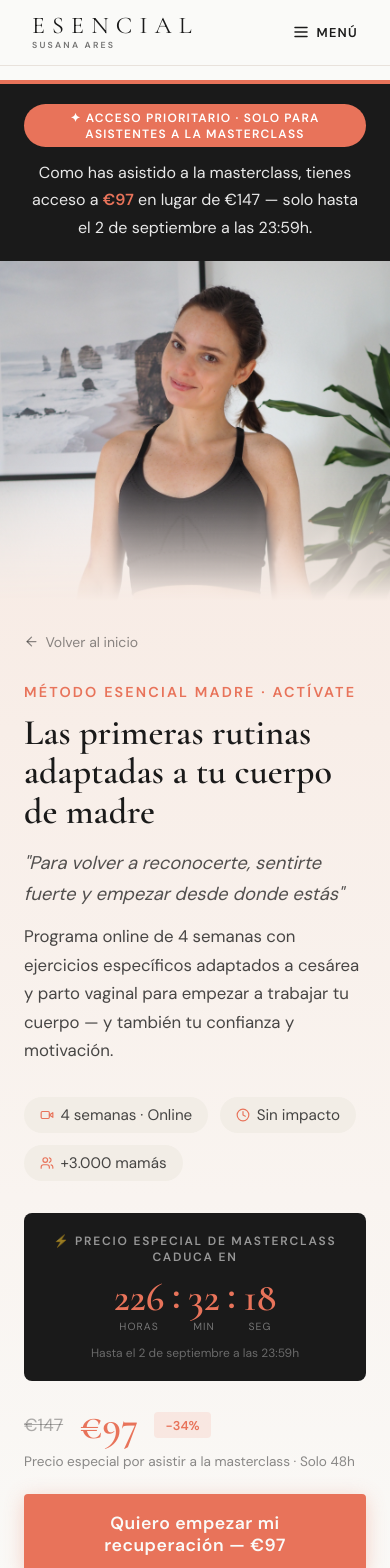
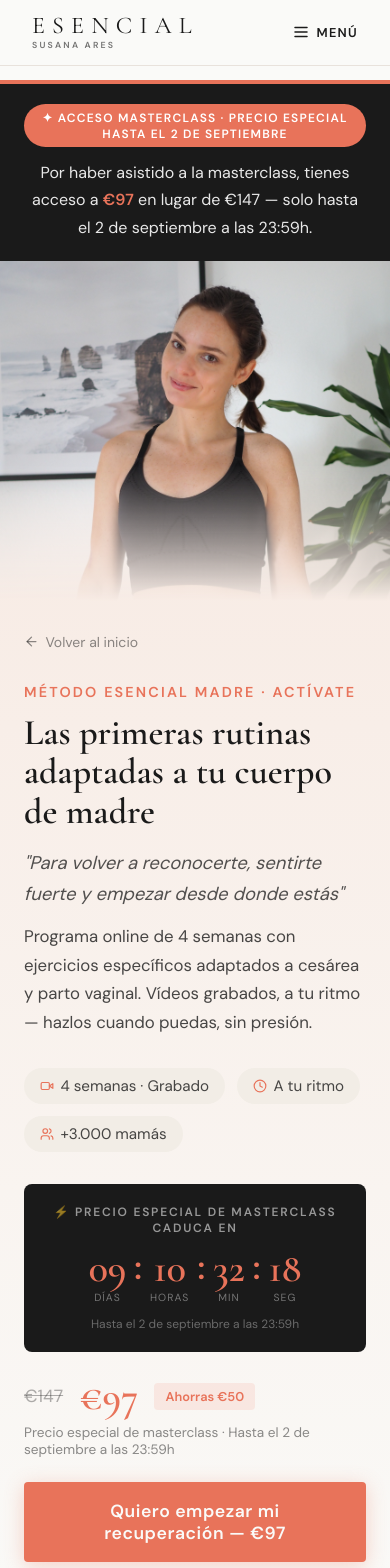
Before and after one commit to susanaaresla-lab/esencial-susana, a React (Create React App) app: page /activate-masterclass in a window 390 px wide. Shown: the top 1568 px of the page. Built offline with nearby package versions, Linux system fonts and the light colour scheme.

Commit message:
activate masterclass actualizado con mismos cambios

```diff
--- a/src/pages/ActivateMasterclassPage.js
+++ b/src/pages/ActivateMasterclassPage.js
@@ -3,34 +3,26 @@ import { useNavigate } from 'react-router-dom';
 import { useState, useEffect } from 'react';
 import { Helmet } from 'react-helmet-async';
 
-// ── EDITA ESTA FECHA CUANDO SEA NECESARIO ──────────────────
-// const FECHA_CIERRE = '2 de septiembre a las 23:59h';
-// ───────────────────────────────────────────────────────────
-
-const CHECKOUT_URL = 'https://pay.hotmart.com/M106127773H?off=4ngusnje&src=masterclass-junio';
+const EXPIRY_DATE = new Date('2026-09-02T23:59:00+02:00');
+const CHECKOUT_URL = 'https://pay.hotmart.com/M106127773H?off=4ngusnje&bid=1781083829312&src=masterclass';
 
 const FAQS = [
   { q: '¿Cuándo puedo empezar después de la cesárea?', a: 'Puedes empezar desde los 2 meses después de una cesárea. Los ejercicios de las primeras semanas son especialmente suaves y están pensados para respetar tu cicatriz y tu recuperación.' },
   { q: '¿Cuándo puedo empezar después de un parto vaginal?', a: 'Puedes empezar desde los 40 días después de un parto vaginal. Si tienes dudas, consulta antes con tu médico o matrona.' },
   { q: '¿Puedo hacerlo si nunca he hecho ejercicio o llevo años sin hacer nada?', a: 'Sí, especialmente. Este método está diseñado para empezar desde cero, sin importar tu nivel previo. Las rutinas son sin impacto y progresivas para que tu cuerpo se adapte poco a poco.' },
   { q: '¿El método está adaptado para cesárea?', a: 'Sí, especialmente. Está diseñado teniendo muy en cuenta las particularidades de la recuperación postcesárea: la cicatriz, la diástasis, el suelo pélvico y la reconexión con el abdomen.' },
-  { q: '¿Cuánto tiempo necesito al día?', a: 'Las rutinas duran entre 15 y 30 minutos. Están pensadas para hacerse desde casa y encajar en el día a día de una madre con poco tiempo.' },
+  { q: '¿Cuánto tiempo necesito al día?', a: 'Las rutinas duran entre 15 y 30 minutos. Son vídeos grabados que puedes hacer cuando quieras — si un día no puedes, lo haces al día siguiente. A tu ritmo.' },
   { q: '¿Cuánto tiempo tengo acceso al programa?', a: '12 meses de acceso completo para que puedas empezar cuando tu cuerpo esté listo, sin prisas y sin presión.' },
-  { q: '¿Qué pasa si un día no puedo hacer la rutina?', a: 'No pasa nada. Los vídeos son on-demand y tienes 12 meses de acceso, así que puedes seguir tu propio ritmo sin presión.' },
+  { q: '¿Qué pasa si un día no puedo hacer la rutina?', a: 'Absolutamente nada. Los vídeos son grabados y tienes 12 meses de acceso. Si un lunes no puedes, lo haces el martes. Si una semana no puedes, la recuperas la siguiente. Es tuyo, a tu ritmo.' },
   { q: '¿Necesito material o equipamiento?', a: 'No. Todas las rutinas son sin impacto y se hacen con el peso de tu propio cuerpo, desde casa.' },
   { q: '¿Cómo accedo al programa después de comprarlo?', a: 'Nada más comprar recibirás un email con el enlace a tu área privada donde encontrarás todos los vídeos organizados.' },
   { q: '¿Cuándo empezaré a notar resultados?', a: 'La mayoría de las mamás notan los primeros cambios durante las primeras 2 semanas. Los resultados más visibles llegan al completar las 4 semanas.' },
   { q: '¿Este método solo trabaja el cuerpo o también la mente?', a: 'Incluye un módulo completo de fortaleza mental con vídeo de motivación y confianza, y audio de creencias — contenidos exclusivos que no encontrarás en YouTube.' },
-  { q: '¿En qué se diferencia de otros programas?', a: 'Especial foco en cesárea, módulo de fortaleza mental incluido, 1 sesión en directo en vivo y 12 meses de acceso para que empieces cuando tu cuerpo esté listo.' }
 ];
 
 const label = (color) => ({
-  fontSize: '0.9rem',
-  fontWeight: 700,
-  letterSpacing: '0.15em',
-  textTransform: 'uppercase',
-  color: color || 'rgba(26,26,26,0.5)',
-  marginBottom: '0.75rem'
+  fontSize: '0.9rem', fontWeight: 700, letterSpacing: '0.15em',
+  textTransform: 'uppercase', color: color || 'rgba(26,26,26,0.5)', marginBottom: '0.75rem'
 });
 
 function FaqItem({ q, a }) {
@@ -46,17 +38,13 @@ function FaqItem({ q, a }) {
   );
 }
 
-// ── FECHA FIJA DE EXPIRACIÓN DEL DESCUENTO ─────────────────
-// 2 de septiembre a las 23:59h hora España (UTC+2 en verano)
-const EXPIRY_DATE = new Date('2026-09-02T23:59:00+02:00');
-// ───────────────────────────────────────────────────────────
-
 function Countdown() {
   const calcTimeLeft = () => {
     const diff = EXPIRY_DATE - Date.now();
     if (diff <= 0) return null;
     return {
-      h: Math.floor(diff / 3600000),
+      d: Math.floor(diff / 86400000),
+      h: Math.floor((diff % 86400000) / 3600000),
       m: Math.floor((diff % 3600000) / 60000),
       s: Math.floor((diff % 60000) / 1000)
     };
@@ -65,9 +53,7 @@ function Countdown() {
   const [timeLeft, setTimeLeft] = useState(calcTimeLeft);
 
   useEffect(() => {
-    const timer = setInterval(() => {
-      setTimeLeft(calcTimeLeft());
-    }, 1000);
+    const timer = setInterval(() => setTimeLeft(calcTimeLeft()), 1000);
     return () => clearInterval(timer);
   }, []);
 
@@ -85,13 +71,13 @@ function Countdown() {
         ⚡ Precio especial de masterclass caduca en
       </p>
       <div style={{ display: 'flex', justifyContent: 'center', gap: '0.5rem', alignItems: 'center' }}>
-        {[{ val: pad(timeLeft.h), label: 'horas' }, { val: pad(timeLeft.m), label: 'min' }, { val: pad(timeLeft.s), label: 'seg' }].map((item, i) => (
+        {[{ val: pad(timeLeft.d), label: 'días' }, { val: pad(timeLeft.h), label: 'horas' }, { val: pad(timeLeft.m), label: 'min' }, { val: pad(timeLeft.s), label: 'seg' }].map((item, i) => (
           <div key={i} style={{ display: 'flex', alignItems: 'center', gap: '0.5rem' }}>
             <div style={{ textAlign: 'center' }}>
               <div style={{ fontFamily: 'var(--serif)', fontSize: '2.5rem', color: 'var(--coral)', lineHeight: 1, fontWeight: 600 }}>{item.val}</div>
               <div style={{ fontSize: '0.65rem', color: 'rgba(255,255,255,0.4)', letterSpacing: '0.1em', textTransform: 'uppercase', marginTop: '0.2rem' }}>{item.label}</div>
             </div>
-            {i < 2 && <span style={{ fontSize: '2rem', color: 'var(--coral)', fontWeight: 700, lineHeight: 1, marginBottom: 16 }}>:</span>}
+            {i < 3 && <span style={{ fontSize: '2rem', color: 'var(--coral)', fontWeight: 700, lineHeight: 1, marginBottom: 16 }}>:</span>}
           </div>
         ))}
       </div>
@@ -109,8 +95,8 @@ export default function ActivateMasterclassPage() {
     <div style={{ paddingTop: 80 }}>
 
       <Helmet>
-        <title>Acceso prioritario masterclass | Método Esencial Madre: Actívate</title>
-        <meta name="description" content="Acceso prioritario exclusivo para asistentes a la masterclass. Método Esencial Madre: Actívate." />
+        <title>Acceso Masterclass | Método Esencial Madre: Actívate</title>
+        <meta name="description" content="Precio especial de masterclass para el Método Esencial Madre: Actívate." />
         <meta name="robots" content="noindex, nofollow" />
         <meta property="og:url" content="https://esencialsusanaares.com/activate-masterclass" />
       </Helmet>
@@ -119,10 +105,10 @@ export default function ActivateMasterclassPage() {
       <div style={{ background: 'var(--black)', borderTop: '4px solid var(--coral)', padding: '1.25rem 1.5rem' }}>
         <div style={{ maxWidth: 700, margin: '0 auto', textAlign: 'center' }}>
           <div style={{ display: 'inline-flex', alignItems: 'center', gap: '0.5rem', background: 'var(--coral)', color: 'white', fontWeight: 700, fontSize: '0.75rem', letterSpacing: '0.1em', textTransform: 'uppercase', padding: '0.35rem 1rem', borderRadius: 999, marginBottom: '0.75rem' }}>
-            ✦ Acceso prioritario · Solo para asistentes a la masterclass
+            ✦ Acceso masterclass · Precio especial hasta el 2 de septiembre
           </div>
           <p style={{ fontSize: '1rem', color: 'rgba(255,255,255,0.9)', lineHeight: 1.7, margin: 0 }}>
-            Como has asistido a la masterclass, tienes acceso a <strong style={{ color: 'var(--coral)' }}>€97</strong> en lugar de €147 — solo hasta el 2 de septiembre a las 23:59h.
+            Por haber asistido a la masterclass, tienes acceso a <strong style={{ color: 'var(--coral)' }}>€97</strong> en lugar de €147 — solo hasta el 2 de septiembre a las 23:59h.
           </p>
         </div>
       </div>
@@ -145,11 +131,11 @@ export default function ActivateMasterclassPage() {
               "Para volver a reconocerte, sentirte fuerte y empezar desde donde estás"
             </p>
             <p style={{ fontSize: '1.05rem', color: 'rgba(26,26,26,0.8)', maxWidth: 520, marginBottom: '2rem', lineHeight: 1.7 }}>
-              Programa online de 4 semanas con ejercicios específicos adaptados a cesárea y parto vaginal para empezar a trabajar tu cuerpo — y también tu confianza y motivación.
+              Programa online de 4 semanas con ejercicios específicos adaptados a cesárea y parto vaginal. Vídeos grabados, a tu ritmo — hazlos cuando puedas, sin presión.
             </p>
             <div className="flex flex-wrap gap-3" style={{ marginBottom: '2rem' }}>
-              <span className="pill" style={{ fontSize: '0.95rem', padding: '0.5rem 1rem' }}><Video />4 semanas · Online</span>
-              <span className="pill" style={{ fontSize: '0.95rem', padding: '0.5rem 1rem' }}><Clock />Sin impacto</span>
+              <span className="pill" style={{ fontSize: '0.95rem', padding: '0.5rem 1rem' }}><Video />4 semanas · Grabado</span>
+              <span className="pill" style={{ fontSize: '0.95rem', padding: '0.5rem 1rem' }}><Clock />A tu ritmo</span>
               <span className="pill" style={{ fontSize: '0.95rem', padding: '0.5rem 1rem' }}><Users />+3.000 mamás</span>
             </div>
 
@@ -161,9 +147,9 @@ export default function ActivateMasterclassPage() {
             <div style={{ display: 'flex', alignItems: 'center', gap: '1rem', marginBottom: '0.5rem' }}>
               <span style={{ fontSize: '1.1rem', color: 'rgba(26,26,26,0.35)', textDecoration: 'line-through' }}>€147</span>
               <span style={{ fontFamily: 'var(--serif)', fontSize: '2.5rem', color: 'var(--coral)', fontWeight: 600, lineHeight: 1 }}>€97</span>
-              <span style={{ fontSize: '0.8rem', background: 'rgba(232,115,90,0.12)', color: 'var(--coral)', fontWeight: 700, padding: '0.3rem 0.7rem', borderRadius: 4 }}>-34%</span>
+              <span style={{ fontSize: '0.8rem', background: 'rgba(232,115,90,0.12)', color: 'var(--coral)', fontWeight: 700, padding: '0.3rem 0.7rem', borderRadius: 4 }}>Ahorras €50</span>
             </div>
-            <p style={{ fontSize: '0.85rem', color: 'rgba(26,26,26,0.5)', marginBottom: '1.5rem' }}>Precio especial por asistir a la masterclass · Solo 48h</p>
+            <p style={{ fontSize: '0.85rem', color: 'rgba(26,26,26,0.5)', marginBottom: '1.5rem' }}>Precio especial de masterclass · Hasta el 2 de septiembre a las 23:59h</p>
             <button className="btn-coral" style={{ fontSize: '1.1rem', padding: '1.1rem 2.5rem' }} onClick={goComprar}>
               Quiero empezar mi recuperación — €97
             </button>
@@ -187,9 +173,8 @@ export default function ActivateMasterclassPage() {
             {[
               { emoji: '🪞', title: 'Tu cuerpo no es el mismo desde la cesárea o el parto', desc: 'Tu abdomen, tu cicatriz, tu suelo pélvico, tu postura... todo ha cambiado. Y sientes que has perdido la conexión con tu cuerpo.' },
               { emoji: '⚠️', title: 'No sabes cómo empezar sin hacerte daño', desc: 'Tienes miedo de hacer ejercicios que no sean seguros para tu cicatriz, tu diástasis o tu suelo pélvico.' },
-              { emoji: '⏰', title: 'No tienes tiempo, pero necesitas cuidarte', desc: 'Entre el bebé, el trabajo y la casa, apenas tienes un momento para ti. Pero sabes que necesitas hacer algo por tu cuerpo.' },
+              { emoji: '⏰', title: 'No tienes tiempo, pero necesitas cuidarte', desc: 'Entre el bebé, el trabajo y la casa, apenas tienes un momento para ti. Las rutinas son de 15-30 min y las haces cuando puedas.' },
               { emoji: '💔', title: 'No te reconoces en el espejo', desc: 'Sabes que mereces recuperarte, pero no sabes por dónde empezar de forma segura.' },
-              { emoji: '🎯', title: 'Necesitas una guía clara y adaptada', desc: 'Diseñada específicamente para tu tipo de cuerpo, tu tipo de parto y tu momento vital.' }
             ].map((item, i) => (
               <div key={i} style={{ display: 'flex', alignItems: 'flex-start', gap: '1.25rem', background: 'var(--white)', borderRadius: 6, padding: '1.25rem 1.5rem', boxShadow: '0 1px 6px rgba(0,0,0,0.06)' }}>
                 <div style={{ fontSize: '1.75rem', lineHeight: 1, flexShrink: 0, marginTop: '0.1rem' }}>{item.emoji}</div>
@@ -217,12 +202,14 @@ export default function ActivateMasterclassPage() {
               </h2>
               <ul className="check-list" style={{ marginBottom: '2rem' }}>
                 {[
-                  '4 semanas · Online · Sin equipamiento',
-                  'Ejercicios específicos para cesárea y parto vaginal',
-                  'Desde los 40 días (parto vaginal) o 2 meses (cesárea)',
-                  'Perfecto si nunca has hecho ejercicio',
+                  'Desde los 2 meses tras cesárea — aunque haya pasado más tiempo, nunca es tarde',
+                  'Desde los 40 días tras parto vaginal',
+                  'Sin equipamiento — solo necesitas tu cuerpo y un sitio en casa',
+                  'Vídeos grabados — hazlos cuando puedas, a tu ritmo',
+                  '4 vídeos por semana: 3 rutinas + 1 vídeo para tu mejor versión',
+                  'Rutinas de 15-30 min sin impacto',
                   'Trabaja tu cuerpo, tu confianza y tu motivación',
-                  '12 meses de acceso para empezar cuando estés lista'
+                  '12 meses de acceso — sin prisas, a tu ritmo'
                 ].map((t, i) => (
                   <li key={i} style={{ fontSize: '1rem' }}><Check size={15} />{t}</li>
                 ))}
@@ -261,12 +248,15 @@ export default function ActivateMasterclassPage() {
           <div className="text-center" style={{ marginBottom: '2.5rem' }}>
             <div style={label()}>Las 4 semanas</div>
             <h2 className="t-serif" style={{ fontSize: 'clamp(1.75rem, 4vw, 2.25rem)' }}>Un plan progresivo semana a semana</h2>
+            <p style={{ fontSize: '1rem', color: 'rgba(26,26,26,0.6)', marginTop: '0.75rem', maxWidth: 520, margin: '0.75rem auto 0' }}>
+              4 vídeos por semana — 3 rutinas grabadas + 1 vídeo para tu mejor versión. Hazlos cuando puedas, sin presión.
+            </p>
           </div>
           <div className="week-steps">
             {[
-              { week: 'Semana 1', title: 'Conexión', desc: 'Reconecta con tu cuerpo y tu cicatriz. Rutinas muy suaves para empezar desde donde estás.', highlight: false },
-              { week: 'Semana 2', title: 'Activación + Mente', desc: 'Activa abdomen y suelo pélvico. Incluye módulo de fortaleza mental exclusivo.', highlight: true },
-              { week: 'Semana 3', title: 'Fortalecimiento', desc: 'Aumenta la intensidad respetando tu recuperación. Empiezas a notar los cambios.', highlight: false },
+              { week: 'Semana 1', title: 'Conexión', desc: 'Reconecta con tu cuerpo y tu cicatriz. Rutinas muy suaves grabadas para empezar desde donde estás, sin forzar.', highlight: false },
+              { week: 'Semana 2', title: 'Activación + Mente', desc: 'Activa abdomen y suelo pélvico. Incluye módulo de fortaleza mental exclusivo con vídeo de motivación y audio de creencias.', highlight: true },
+              { week: 'Semana 3', title: 'Fortalecimiento', desc: 'Aumenta la intensidad respetando tu recuperación. Empiezas a notar los cambios en tu cuerpo.', highlight: false },
               { week: 'Semana 4', title: 'Consolidación', desc: 'Integra todo lo aprendido y celebra los resultados en tu cuerpo y tu confianza.', highlight: false }
             ].map((item, i) => (
               <div key={i} className="week-step" style={item.highlight ? { border: '2px solid var(--coral)', borderRadius: 4, position: 'relative' } : {}}>
@@ -281,6 +271,11 @@ export default function ActivateMasterclassPage() {
                 <p style={{ fontSize: '0.9rem', color: 'rgba(26,26,26,0.65)', lineHeight: 1.6 }}>{item.desc}</p>
               </div>
             ))}
+          </div>
+          <div style={{ background: 'var(--black)', borderRadius: 4, padding: '1.25rem 1.5rem', textAlign: 'center', marginTop: '1.5rem' }}>
+            <p style={{ fontSize: '0.95rem', color: 'white', lineHeight: 1.65, margin: 0 }}>
+              ✦ Todos los vídeos son <strong style={{ color: 'var(--coral)' }}>grabados y on-demand</strong> — si un día no puedes, lo haces al día siguiente. <strong style={{ color: 'var(--coral)' }}>12 meses de acceso</strong>, sin presión.
+            </p>
           </div>
         </div>
       </section>
@@ -298,8 +293,15 @@ export default function ActivateMasterclassPage() {
                 <h3 className="t-serif" style={{ fontSize: '1.3rem' }}>Recupera tu abdomen en tu día a día</h3>
               </div>
             </div>
+            <p style={{ fontSize: '1rem', color: 'rgba(26,26,26,0.8)', lineHeight: 1.75, marginBottom: '1rem' }}>
+              Consejos realistas adaptados a la vida postcesárea y postparto para seguir recuperando tu abdomen incluso cuando no estés haciendo las rutinas de ejercicio.
+            </p>
             <ul className="check-list">
-              {['Hábitos para integrar en tu día a día como madre', 'Pequeñas acciones que marcan la diferencia', 'Pensado para mamás reales con poco tiempo'].map((t, i) => (
+              {[
+                'Hábitos para integrar en tu día a día como madre',
+                'Pequeñas acciones que marcan la diferencia en tu recuperación',
+                'Pensado para mamás reales con poco tiempo'
+              ].map((t, i) => (
                 <li key={i} style={{ fontSize: '0.95rem' }}><Check size={14} />{t}</li>
               ))}
             </ul>
@@ -312,12 +314,21 @@ export default function ActivateMasterclassPage() {
         <div className="container-mid">
           <div className="text-center" style={{ marginBottom: '2rem' }}>
             <div style={label()}>Lo que dicen las mamás</div>
-            <h2 className="t-serif" style={{ fontSize: 'clamp(1.65rem, 3vw, 2.25rem)', color: 'var(--black)' }}>Mensajes reales de clientas reales</h2>
+            <h2 className="t-serif" style={{ fontSize: 'clamp(1.65rem, 3vw, 2.25rem)', color: 'var(--black)' }}>Resultados y mensajes reales</h2>
             <p style={{ fontSize: '1.05rem', color: 'rgba(26,26,26,0.6)', marginTop: '0.5rem' }}>+3.000 mamás ya han completado el método</p>
           </div>
+          {/* Antes / después — 4 en fila */}
+          <div style={{ display: 'grid', gridTemplateColumns: 'repeat(4, 1fr)', gap: '0.75rem', marginBottom: '0.75rem' }}>
+            {[1,2,3,4].map((n) => (
+              <div key={`ad${n}`} style={{ borderRadius: 6, overflow: 'hidden', boxShadow: '0 2px 10px rgba(0,0,0,0.08)' }}>
+                <img src={`/images/antes-despues-${n}.png`} alt={`Resultado antes después ${n}`} style={{ width: '100%', display: 'block' }} />
+              </div>
+            ))}
+          </div>
+          {/* Testimonios escritos */}
           <div style={{ display: 'grid', gridTemplateColumns: 'repeat(auto-fill, minmax(220px, 1fr))', gap: '0.75rem' }}>
             {[1,2,3,4,5,6,7,8].map((n) => (
-              <div key={n} style={{ borderRadius: 6, overflow: 'hidden', boxShadow: '0 2px 10px rgba(0,0,0,0.08)' }}>
+              <div key={`t${n}`} style={{ borderRadius: 6, overflow: 'hidden', boxShadow: '0 2px 10px rgba(0,0,0,0.08)' }}>
                 <img src={`/images/testimonial-${n}.jpg`} alt={`Testimonio clienta ${n}`} style={{ width: '100%', display: 'block' }} />
               </div>
             ))}
@@ -336,7 +347,7 @@ export default function ActivateMasterclassPage() {
               <ul style={{ listStyle: 'none', display: 'flex', flexDirection: 'column', gap: '0.5rem', fontSize: '0.95rem', color: 'rgba(26,26,26,0.8)' }}>
                 <li>• Tienes más de 40 días tras parto vaginal</li>
                 <li>• Tienes más de 2 meses tras cesárea</li>
-                <li>• Nunca has hecho ejercicio o llevas años sin hacer nada</li>
+                <li>• Quieres hacer ejercicio a tu ritmo, cuando puedas</li>
                 <li>• Tu cicatriz de cesárea te genera inseguridad</li>
                 <li>• Quieres recuperar tu cuerpo y también tu confianza</li>
               </ul>
@@ -356,11 +367,26 @@ export default function ActivateMasterclassPage() {
         </div>
       </section>
 
+      {/* ── VALOR DEL PROGRAMA ── */}
+      <section style={{ background: 'var(--black)', padding: '2rem 1.5rem', textAlign: 'center' }}>
+        <div style={{ maxWidth: 620, margin: '0 auto' }}>
+          <p style={{ fontSize: '1rem', color: 'rgba(255,255,255,0.6)', marginBottom: '0.75rem', letterSpacing: '0.05em', textTransform: 'uppercase', fontWeight: 600, fontSize: '0.8rem' }}>El valor de este programa</p>
+          <p style={{ fontSize: '1.15rem', color: 'white', lineHeight: 1.8, margin: 0 }}>
+            El valor total de todo lo que incluye este programa de 4 semanas es de{' '}
+            <strong style={{ color: 'rgba(255,255,255,0.45)', textDecoration: 'line-through' }}>€527</strong>.
+            {' '}El precio de venta al público es{' '}
+            <strong style={{ color: 'rgba(255,255,255,0.6)', textDecoration: 'line-through' }}>€147</strong>.
+            {' '}Y para ti, por haber asistido a la masterclass:{' '}
+            <strong style={{ color: 'var(--coral)', fontSize: '1.4rem' }}>€97</strong>.
+          </p>
+        </div>
+      </section>
+
       {/* ── PRICING CTA ── */}
       <section id="comprar" className="section" style={{ background: 'var(--white)' }}>
         <div className="container-narrow">
           <div className="text-center" style={{ marginBottom: '2rem' }}>
-            <div style={label('var(--coral)')}>Acceso prioritario masterclass</div>
+            <div style={label('var(--coral)')}>Acceso masterclass</div>
             <h2 className="t-serif" style={{ fontSize: 'clamp(1.75rem, 4vw, 2.25rem)' }}>Consigue tu plaza ahora</h2>
           </div>
           <div className="card" style={{ padding: '2.5rem' }}>
@@ -373,14 +399,14 @@ export default function ActivateMasterclassPage() {
             </div>
             <ul className="check-list" style={{ marginBottom: '2rem' }}>
               {[
-                'Programa online de 4 semanas · Ejercicios para cesárea y parto',
-                '4 vídeos por semana: 3 rutinas + 1 vídeo para tu mejor versión',
+                'Programa online de 4 semanas · Vídeos grabados, a tu ritmo',
+                '3 rutinas semanales grabadas de 15-30 min sin impacto',
+                '1 vídeo semanal para tu mejor versión',
                 '🧠 Módulo de fortaleza mental: vídeo de motivación y confianza',
                 '🎧 Audio de creencias: somos merecedoras',
-                '🎙️ 1 directo en vivo de resolución de dudas',
-                'Sin equipamiento, desde casa, a tu ritmo',
+                '🎬 Vídeo "Siguientes Pasos" al finalizar el programa',
+                'Sin equipamiento, desde casa, cuando puedas',
                 '12 meses de acceso completo',
-                'BONUS: Recupera tu abdomen en tu día a día'
               ].map((t, i) => (
                 <li key={i} style={{ fontSize: '1rem', paddingBottom: '0.3rem' }}><Check size={16} />{t}</li>
               ))}
@@ -394,8 +420,8 @@ export default function ActivateMasterclassPage() {
             <div style={{ display: 'flex', alignItems: 'flex-start', gap: '0.75rem', background: 'rgba(26,26,26,0.04)', border: '1px solid rgba(26,26,26,0.12)', borderRadius: 4, padding: '1rem', marginBottom: '2rem' }}>
               <ShieldCheck size={20} style={{ color: 'var(--coral)', flexShrink: 0, marginTop: 2 }} />
               <div>
-                <p style={{ fontWeight: 600, fontSize: '0.95rem', color: 'var(--coral)', marginBottom: '0.25rem' }}>Precio especial exclusivo para asistentes a la masterclass</p>
-                <p style={{ fontSize: '0.9rem', color: 'rgba(26,26,26,0.65)', lineHeight: 1.65 }}>Este precio de €97 es exclusivo para asistentes a la masterclass y caduca el 2 de septiembre a las 23:59h. Del 3 al 6 de septiembre el programa estará disponible al precio general de €147.</p>
+                <p style={{ fontWeight: 600, fontSize: '0.95rem', color: 'var(--coral)', marginBottom: '0.25rem' }}>Precio especial de masterclass</p>
+                <p style={{ fontSize: '0.9rem', color: 'rgba(26,26,26,0.65)', lineHeight: 1.65 }}>Este precio de €97 es exclusivo para asistentes a la masterclass y caduca el 2 de septiembre a las 23:59h. Después el programa vuelve a su precio habitual de €147.</p>
               </div>
             </div>
 
@@ -404,7 +430,7 @@ export default function ActivateMasterclassPage() {
                 <span style={{ fontSize: '1.1rem', color: 'rgba(26,26,26,0.35)', textDecoration: 'line-through' }}>€147</span>
                 <div style={{ fontFamily: 'var(--serif)', fontSize: 'clamp(3rem, 8vw, 4rem)', color: 'var(--coral)', fontWeight: 600, lineHeight: 1, marginTop: '0.25rem' }}>€97</div>
                 <p style={{ fontSize: '0.9rem', color: 'rgba(26,26,26,0.45)', marginTop: '0.4rem' }}>Pago único · 12 meses de acceso · Sin suscripción</p>
-                <p style={{ fontSize: '0.9rem', color: 'var(--coral)', fontWeight: 600, marginTop: '0.4rem' }}>⚡ Precio especial masterclass · Solo 48h</p>
+                <p style={{ fontSize: '0.9rem', color: 'var(--coral)', fontWeight: 600, marginTop: '0.4rem' }}>⚡ Precio especial hasta el 2 de septiembre a las 23:59h</p>
               </div>
               <button className="btn-coral" style={{ fontSize: '1.1rem', padding: '1.2rem 3rem', width: '100%', maxWidth: 420 }} onClick={goComprar}>
                 Quiero empezar mi recuperación — €97
@@ -438,7 +464,7 @@ export default function ActivateMasterclassPage() {
       <div className="cta-band">
         <div className="container-narrow text-center">
           <h2 style={{ fontSize: 'clamp(1.75rem, 4vw, 2.5rem)' }}>¿Lista para empezar?</h2>
-          <p style={{ fontSize: '1.15rem', marginBottom: '1.5rem', opacity: 0.9 }}>Tu precio especial de masterclass caduca en 48h.</p>
+          <p style={{ fontSize: '1.15rem', marginBottom: '1.5rem', opacity: 0.9 }}>Tu precio especial de masterclass caduca el 2 de septiembre a las 23:59h.</p>
           <div style={{ maxWidth: 380, margin: '0 auto 1.5rem' }}>
             <Countdown />
           </div>
```
